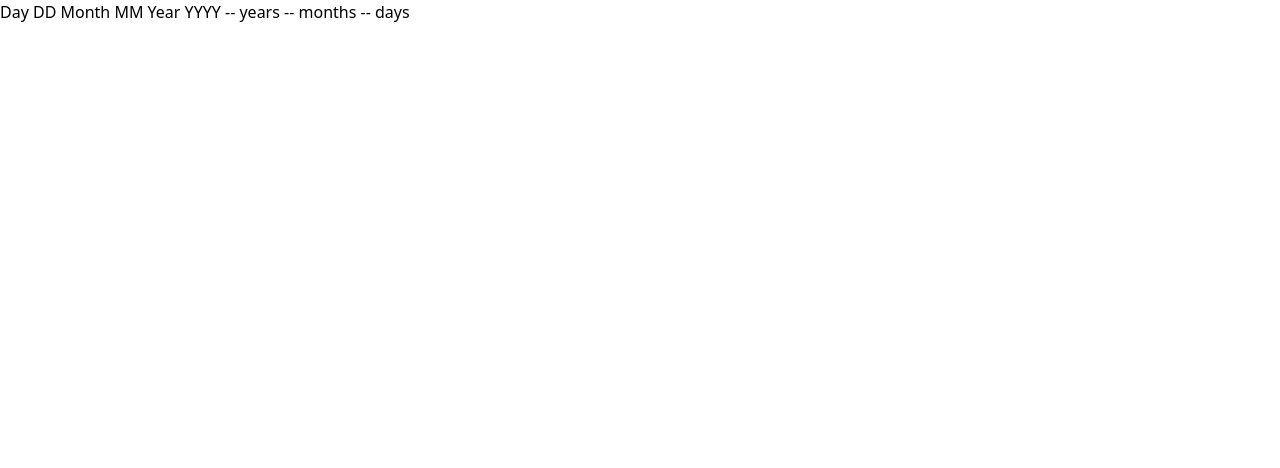
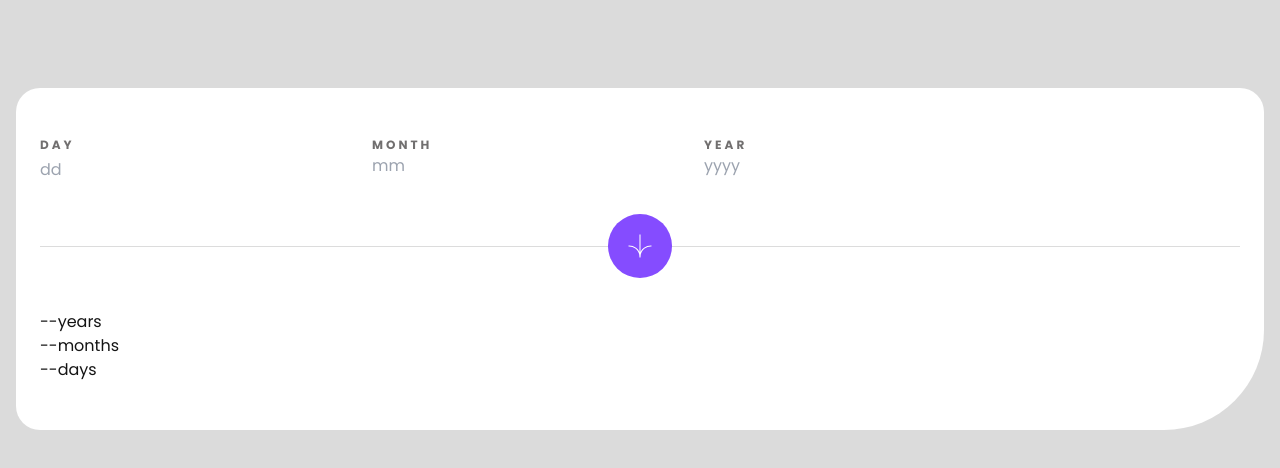
Before and after one commit to beqarion/age-calculator-app, a website built with Vite: page index.html in a window 1280 px wide. Built offline with nearby package versions, Linux system fonts and the light colour scheme.

Commit message:
to gvantsa laptop

```diff
--- a/index.html
+++ b/index.html
@@ -21,7 +21,81 @@
     <title>Frontend Mentor | Age calculator app</title>
   </head>
   <body>
-    Day DD Month MM Year YYYY -- years -- months -- days
+    <main
+      class="bg-neutral-light-grey min-h-screen px-4 py-[88px] font-poppins text-neutral-off-black"
+    >
+      <article
+        class="bg-neutral-white px-6 py-12 rounded-3xl rounded-br-[100px]"
+      >
+        <!-- form -->
+        <form
+          action=""
+          class="space-y-8"
+        >
+          <!-- input fields -->
+          <div class="flex gap-4">
+            <!-- input field -->
+            <label class="space-y-1">
+              <span
+                class="block text-neutral-smokey-grey font-bold uppercase text-[12px] tracking-[3px]"
+                >day</span
+              >
+              <input
+                class="w-full"
+                type="text"
+                placeholder="dd"
+              />
+            </label>
+            <!-- end of input field -->
+            <!-- input field -->
+            <label>
+              <span
+                class="block text-neutral-smokey-grey font-bold uppercase text-[12px] tracking-[3px]"
+                >month</span
+              >
+              <input
+                class="w-full"
+                type="text"
+                placeholder="mm"
+              />
+            </label>
+            <!-- end of input field -->
+            <!-- input field -->
+            <label>
+              <span
+                class="block text-neutral-smokey-grey font-bold uppercase text-[12px] tracking-[3px]"
+                >year</span
+              >
+              <input
+                class="w-full"
+                type="text"
+                placeholder="yyyy"
+              />
+            </label>
+            <!-- end of input field -->
+          </div>
+          <!-- button -->
+          <div class="relative">
+            <div class="h-[1px] bg-[#dcdcdc] absolute top-1/2 w-full"></div>
+            <button
+              class="bg-primary-purple w-16 h-16 rounded-full flex justify-center items-center relative mx-auto"
+            >
+              <img
+                class="w-6 h-6"
+                src="./assets/images/icon-arrow.svg"
+                alt=""
+              />
+            </button>
+          </div>
+          <!-- result -->
+          <div>
+            <p><span>--</span>years</p>
+            <p><span>--</span>months</p>
+            <p><span>--</span>days</p>
+          </div>
+        </form>
+      </article>
+    </main>
     <script
       type="module"
       src="./src/js/script.js"
--- a/src/css/style.css
+++ b/src/css/style.css
@@ -1,3 +1,37 @@
 @tailwind base;
 @tailwind components;
 @tailwind utilities;
+
+@font-face {
+  font-family: "Poppins";
+  font-weight: 400;
+  src: url("assets/fonts/Poppins-Regular.ttf") format("truetype");
+}
+@font-face {
+  font-family: "Poppins";
+  font-weight: 400;
+  font-style: italic;
+  src: url("assets/fonts/Poppins-Italic.ttf") format("truetype");
+}
+@font-face {
+  font-family: "Poppins";
+  font-weight: 700;
+  src: url("assets/fonts/Poppins-Bold.ttf") format("truetype");
+}
+@font-face {
+  font-family: "Poppins";
+  font-weight: 700;
+  font-style: italic;
+  src: url("assets/fonts/Poppins-BoldItalic.ttf") format("truetype");
+}
+@font-face {
+  font-family: "Poppins";
+  font-weight: 800;
+  src: url("assets/fonts/Poppins-ExtraBold.ttf") format("truetype");
+}
+@font-face {
+  font-family: "Poppins";
+  font-weight: 800;
+  font-style: italic;
+  src: url("assets/fonts/Poppins-ExtraBoldItalic.ttf") format("truetype");
+}
--- a/tailwind.config.js
+++ b/tailwind.config.js
@@ -16,6 +16,9 @@ module.exports = {
           "off-black": "hsl(0, 0%, 8%)",
         },
       },
+      fontFamily: {
+        poppins: ["Poppins", "sans-serif"],
+      },
     },
   },
   plugins: [],
```
